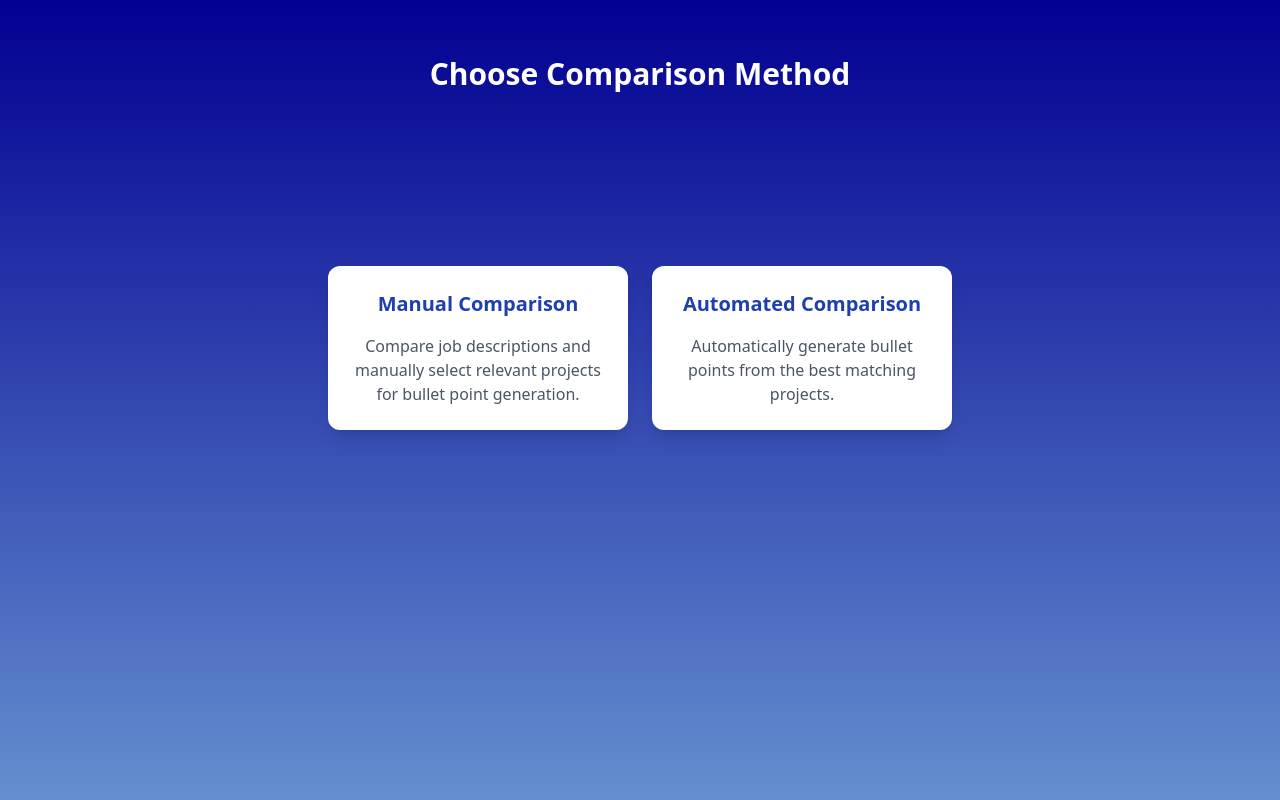
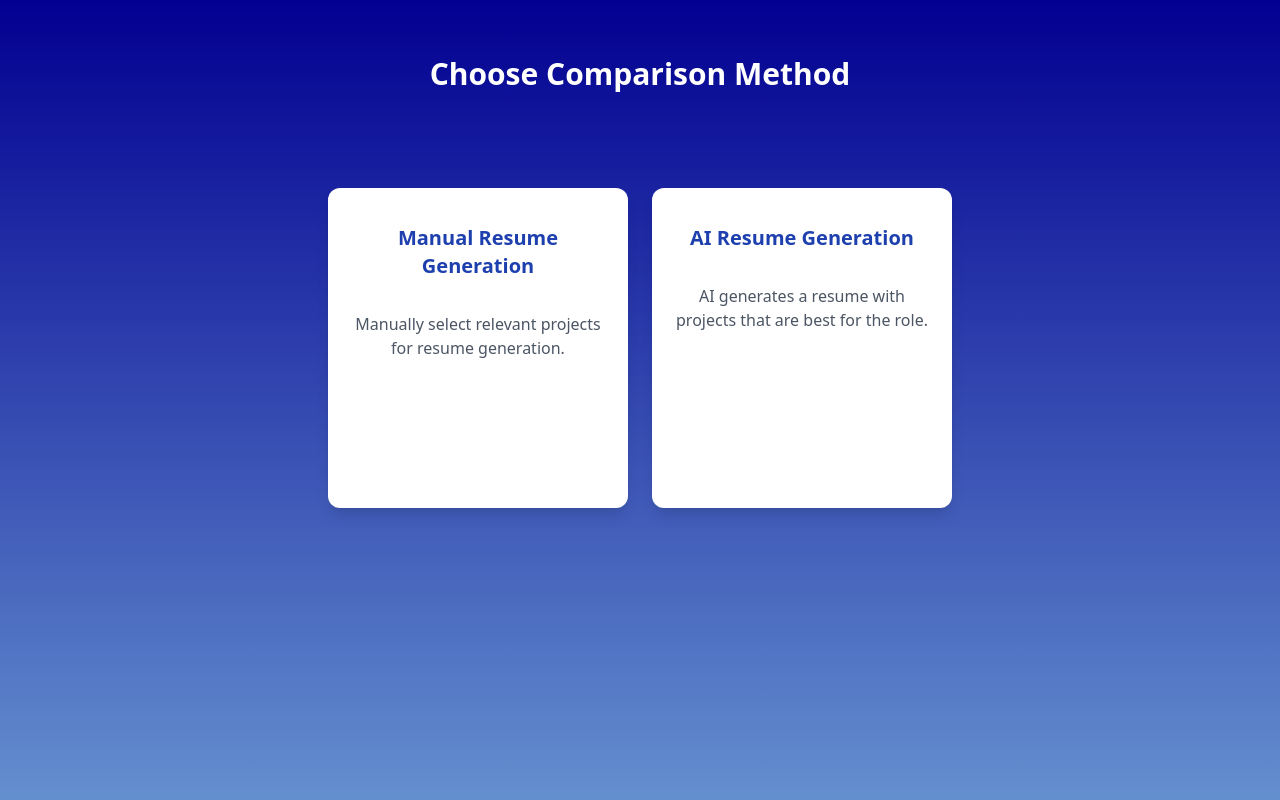
Before and after one commit to 0layiw0la/Github-JD, a Flask app: page /compare in a window 1280 px wide. Run offline with Flask 3, Linux system fonts and the light colour scheme; the visitor is signed in with stand-in values (Sample User, id 1); some libraries are stand-ins or nearby versions.

Commit message:
working on automated resume geenration
it now automatically pushes if points exist and goes straight to resume generation.

```diff
--- a/routes.py
+++ b/routes.py
@@ -242,7 +242,7 @@ def register_routes(app,db):
             return redirect(url_for('login'))
 
         if request.method == 'GET':
-            return render_template('compare.html')
+            return render_template('compare.html',route='manual_compare')
 
         # Handle file upload and text input
         jd_text = ""
@@ -270,14 +270,15 @@ def register_routes(app,db):
 
     @app.route('/compare/automated', methods=['GET', 'POST'])
     def automated_compare():
-        """New automated comparison route"""
+        """Automated comparison route with database check"""
         if not session.get('username'):
             flash('Please login first', 'error')
             return redirect(url_for('login'))
 
         if request.method == 'GET':
-            return render_template('compare.html')  # Reuse the same form template
+            return render_template('compare.html', route='automated_compare')
 
+        # Handle JD input
         jd_text = ""
         if 'jd_file' in request.files:
             file = request.files['jd_file']
@@ -301,86 +302,109 @@ def register_routes(app,db):
         # Get top projects
         top_projects = compare_jd(jd_text, projects)
 
-        # Get descriptions for top projects
-        descriptions = get_descriptions(top_projects)
+        # Separate projects that need generation from those with existing bullets
+        existing_bullets = {}
+        projects_needing_bullets = []
 
-        # Generate bullets directly
-        bullet_results = generate_bullets(descriptions)
+        for project_name in top_projects:
+            project_name = project_name.strip()
+            user_points = db.session.query(Projects.bulletpoints).filter_by(username=session.get("username"),projectname=project_name).first()
 
-        # Save bullets to database
-        for project_name, bullets in bullet_results.items():
-            project = Projects.query.filter_by(
-                username=session.get("username"),
-                projectname=project_name
-            ).first()
-            if project:
-                project.bulletpoints = json.dumps(bullets)
+            print(user_points)
+            if user_points:
+                print("yayy",project_name)
+                bullets = json.loads(user_points[0])
+                existing_bullets[project_name] = bullets
+            else:
+                print("nayy none",project_name)
+                projects_needing_bullets.append(project_name)
 
-        try:
-            db.session.commit()
-            flash("Bullet points automatically generated and saved!", "success")
-        except Exception as e:
-            db.session.rollback()
-            flash("Error saving bullet points.", "error")
-            print(f"Database error: {e}")
 
-        return render_template("bullet_results.html", bullets=bullet_results)
+        # If all projects have bullets, return them directly
+        if not projects_needing_bullets:
+            flash("Retrieved all bullet points from database.", "info")
+            return render_template("bullet_results.html", bullets=existing_bullets)
+
+        # If some projects need bullets, pass only those to comparison results
+        descriptions = get_descriptions(projects_needing_bullets)
+
+        # Pass both the projects needing bullets and existing bullets
+        return render_template(
+            'compare_results.html',
+            projects=projects_needing_bullets,
+            existing_bullets=existing_bullets
+        )
 
 
     @app.route("/bullet", methods=["POST"])
     def bullet():
-
         """
-        Generates bullet points for project descriptions based on user input.
-        Users select projects and provide additional input to refine bullet points.
+        Generates bullet points for new projects and combines with existing ones
         """
-
         project_names = []
         user_inputs = {}
+        existing_project_bullets = {}
 
-        # Extract project names and user inputs dynamically
+        # Extract project names, user inputs, and existing bullets
         for key, value in request.form.items():
             if key.startswith("project_name_"):
                 index = key.split("_")[-1]
-                project_names.append(value.strip())  # Ensure clean project names
+                project_names.append(value.strip())
             elif key.startswith("project_info_"):
                 index = key.split("_")[-1]
-                user_inputs[index] = value.strip()  # Strip user input to remove unnecessary spaces
+                user_inputs[index] = value.strip()
+            elif key.startswith("existing_project_"):
+                # Get project name and its bullets from hidden inputs
+                project_name = value.strip()
+                project = Projects.query.filter_by(
+                    username=session.get("username"),
+                    projectname=project_name
+                ).first()
+                if project and project.bulletpoints:
+                    try:
+                        existing_project_bullets[project_name] = json.loads(project.bulletpoints)
+                    except json.JSONDecodeError:
+                        continue
 
-        if not project_names:
+        if not project_names and not existing_project_bullets:
             flash("No projects selected.", "error")
             return redirect(url_for("compare"))
 
-        # Fetch and clean descriptions
-        descriptions = get_descriptions(project_names)
+        # Generate new bullets for projects needing them
+        if project_names:
+            # Fetch and clean descriptions
+            descriptions = get_descriptions(project_names)
 
-        # Merge descriptions with user input
-        combined_inputs = {
-            name: f"{descriptions.get(name, '').strip()} {user_inputs.get(str(i + 1), '').strip()}".strip()
-            for i, name in enumerate(project_names)
-        }
+            # Merge descriptions with user input
+            combined_inputs = {
+                name: f"{descriptions.get(name, '').strip()} {user_inputs.get(str(i + 1), '').strip()}".strip()
+                for i, name in enumerate(project_names)
+            }
 
-        # Call function to generate bullets
-        bullet_results = generate_bullets(combined_inputs)
+            # Generate new bullets
+            new_bullet_results = generate_bullets(combined_inputs)
 
-        for project_name, bullets in bullet_results.items():
-            project = Projects.query.filter_by(
-                username=session.get("username"),  # Ensure correct user
-                projectname=project_name
-            ).first()
+            # Save new bullets to database
+            for project_name, bullets in new_bullet_results.items():
+                project = Projects.query.filter_by(
+                    username=session.get("username"),
+                    projectname=project_name
+                ).first()
+                if project:
+                    project.bulletpoints = json.dumps(bullets)
 
-            if project:
-                project.bulletpoints = json.dumps(bullets)
+            try:
+                db.session.commit()
+                print("Bullet points successfully generated and saved!", "success")
+            except Exception as e:
+                db.session.rollback()
+                print("Error saving bullet points to database.", "error")
+                print(f"Database error: {e}")
 
-        try:
-            db.session.commit()
-            flash("Bullet points successfully saved!", "success")
-        except Exception as e:
-            db.session.rollback()
-            flash("Error saving bullet points to database.", "error")
-            print(f"Database error: {e}")
+        # Combine new and existing bullets
+        all_bullets = {**new_bullet_results, **existing_project_bullets} if project_names else existing_project_bullets
 
-        return render_template("bullet_results.html", bullets=bullet_results)
+        return render_template("bullet_results.html", bullets=all_bullets)
 
 
 
--- a/templates/compare.html
+++ b/templates/compare.html
@@ -4,7 +4,7 @@
   <h2 class="text-3xl font-semibold mb-[7vh] sm:pt-[5vh] pt-[3vh]  text-center text-white">Compare Job Description</h2>
 
   <div class="w-[80vw] md:w-[60vw] m-auto bg-white p-8 rounded-xl shadow-lg">
-    <form action="{{ url_for('compare') }}" method="POST" enctype="multipart/form-data" class="flex flex-col">
+    <form action="{{ url_for(route) }}" method="POST" enctype="multipart/form-data" class="flex flex-col">
 
       <textarea name="jd_text" id="jd_text" class="w-full p-4 mb-5 border rounded-md h-[50vh]" rows="6" placeholder="Type or paste job description here..."></textarea>
       <label for="jd_file" class="font-semibold mb-2 text-sm">Or Upload PDF:</label>
--- a/templates/compare_choice.html
+++ b/templates/compare_choice.html
@@ -5,18 +5,18 @@
 
 <div class="flex flex-col sm:flex-row gap-6 justify-center items-center h-[50vh]">
   <!-- Manual Comparison Card -->
-  <a href="{{ url_for('manual_compare') }}" class="w-[80vw] sm:w-[300px] bg-white p-6 rounded-xl shadow-lg hover:scale-105 transition-transform">
+  <a href="{{ url_for('manual_compare') }}" class="w-[80vw] h-[40vh] sm:w-[300px] bg-white p-6 rounded-xl shadow-lg hover:scale-105 transition-transform">
     <div class="text-center">
-      <h3 class="text-xl font-semibold text-blue-800 mb-4">Manual Comparison</h3>
-      <p class="text-gray-600">Compare job descriptions and manually select relevant projects for bullet point generation.</p>
+      <h3 class="text-xl font-semibold text-blue-800 mt-3 mb-8">Manual Resume Generation</h3>
+      <p class="text-gray-600">Manually select relevant projects for resume generation. </p>
     </div>
   </a>
 
   <!-- Automated Comparison Card -->
-  <a href="{{ url_for('automated_compare') }}" class="w-[80vw] sm:w-[300px] bg-white p-6 rounded-xl shadow-lg hover:scale-105 transition-transform">
+  <a href="{{ url_for('automated_compare') }}" class="w-[80vw] h-[40vh] sm:w-[300px] bg-white p-6 rounded-xl shadow-lg hover:scale-105 transition-transform">
     <div class="text-center">
-      <h3 class="text-xl font-semibold text-blue-800 mb-4">Automated Comparison</h3>
-      <p class="text-gray-600">Automatically generate bullet points from the best matching projects.</p>
+      <h3 class="text-xl font-semibold text-blue-800 mt-3 mb-8">AI Resume Generation</h3>
+      <p class="text-gray-600">AI generates a resume with projects that are best for the role.</p>
     </div>
   </a>
 </div>
```
Also changed, not shown: templates/compare_results.html (+11 -3 lines).
